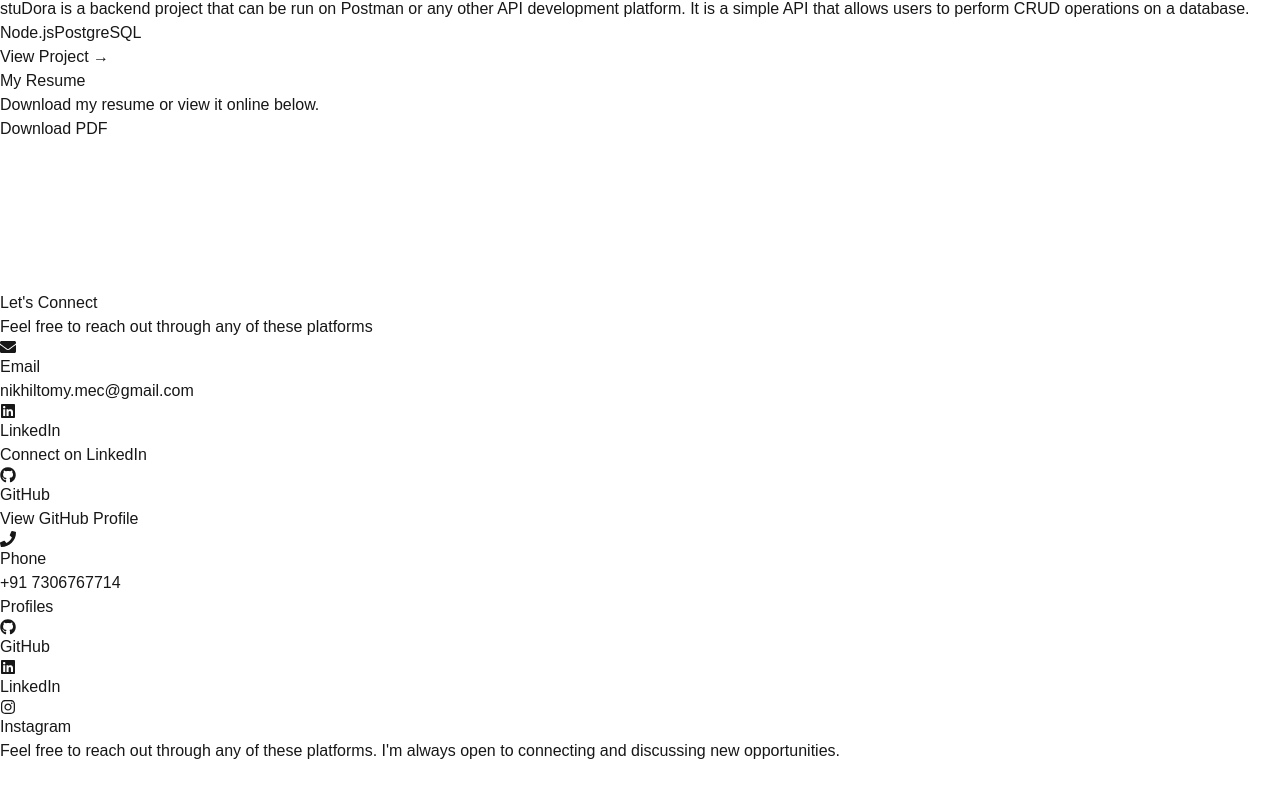
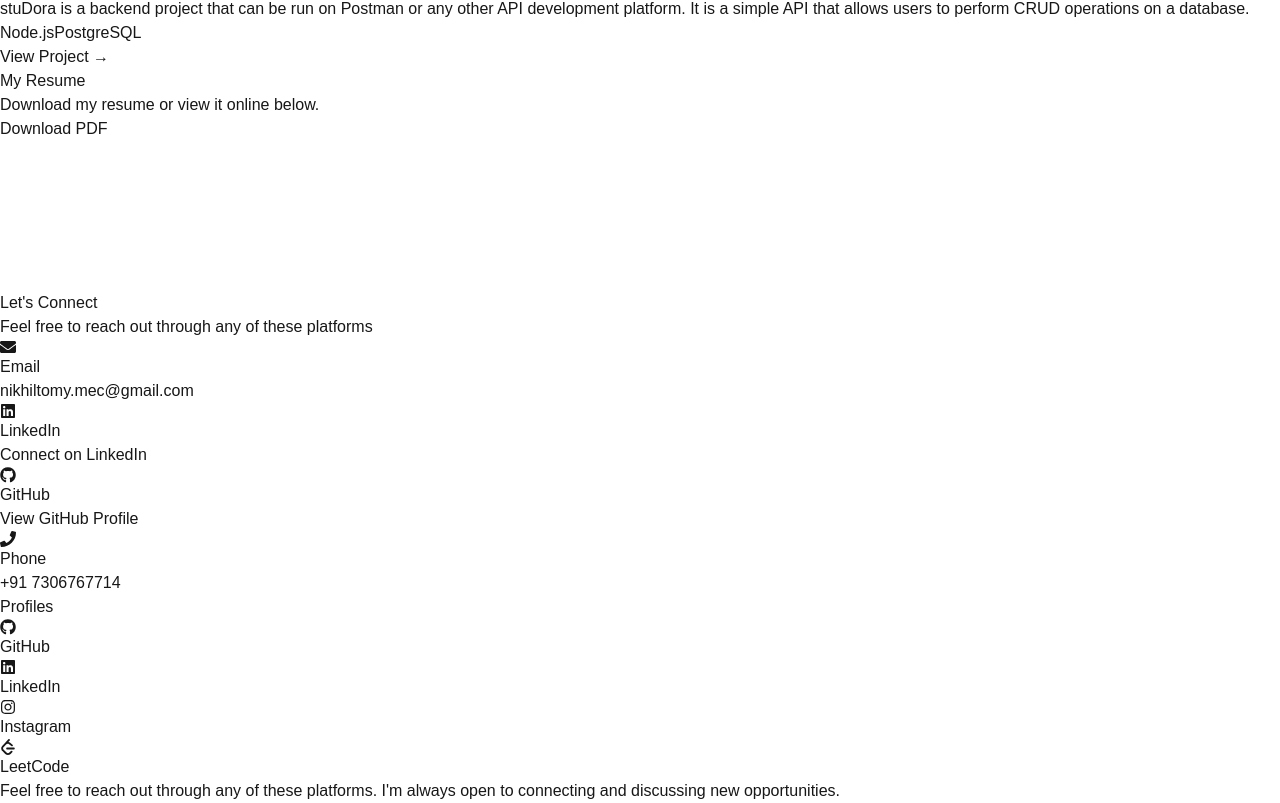
Before and after one commit to nikhilt77/Portfolio, a Next.js app: page / in a window 1280 px wide. Shown: the part 1054-1857 px from the top of the page. Before the commit the page ends 1817 px from the top, so only its background shows below. Built offline with nearby package versions, Linux system fonts and the light colour scheme.

Commit message:
Profiles Updated

```diff
--- a/src/components/PDFViewer.tsx
+++ b/src/components/PDFViewer.tsx
@@ -4,7 +4,7 @@ import { Document, Page, pdfjs } from 'react-pdf';
 import 'react-pdf/dist/esm/Page/TextLayer.css';
 import 'react-pdf/dist/esm/Page/AnnotationLayer.css';
 
-// Configure PDF.js worker
+
 pdfjs.GlobalWorkerOptions.workerSrc = `//cdnjs.cloudflare.com/ajax/libs/pdf.js/${pdfjs.version}/pdf.worker.min.js`;
 
 interface PDFViewerProps {
--- a/src/components/Profiles.tsx
+++ b/src/components/Profiles.tsx
@@ -1,5 +1,6 @@
 import React from "react";
 import { FaGithub, FaLinkedin, FaInstagram } from "react-icons/fa";
+import { SiLeetcode } from "react-icons/si";
 
 export default function Profiles() {
   const profiles = [
@@ -20,6 +21,12 @@ export default function Profiles() {
       name: "Instagram",
       link: "https://www.instagram.com/nikhil._.t77/",
       color: "hover:text-red-400",
+    },
+    {
+      icon: <SiLeetcode className="text-3xl" />,
+      name: "LeetCode",
+      link: "https://leetcode.com/nikhilt77/",
+      color: "hover:text-yellow-400",
     },
   ];
 
```
